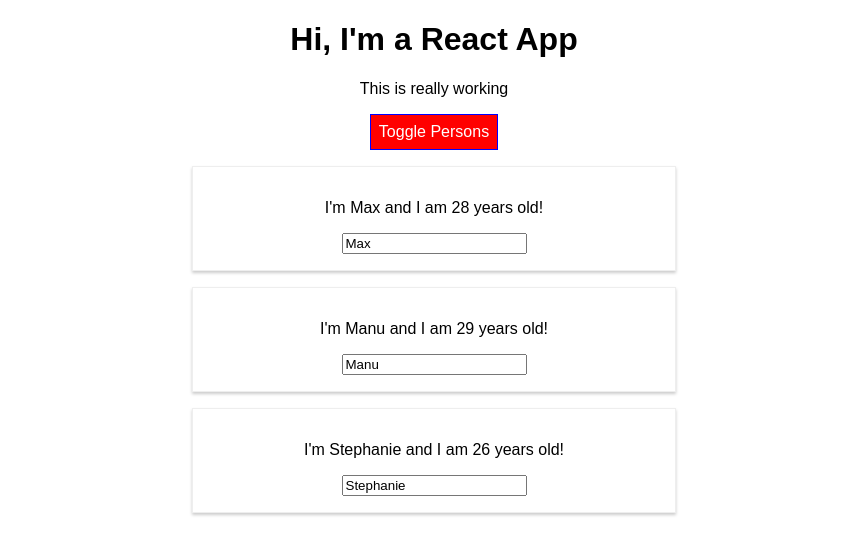
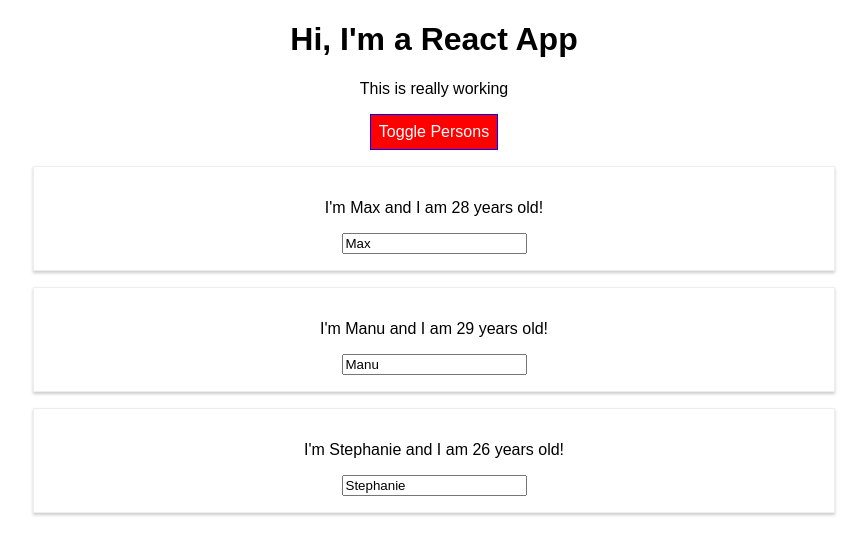
Before and after one commit to mhabzda/react-complete-guide, a React (Create React App) app: page / in a window 1280 px wide. Both pictures are taken after a click on the button "Toggle Persons". Shown: the top 554 px of the page, without its empty margins (206-1073 px from the left). Built offline with nearby package versions, Linux system fonts and the light colour scheme.

Commit message:
Delete Radium styling for eject (to work on CSS modules)

```diff
--- a/src/App.js
+++ b/src/App.js
@@ -1,7 +1,6 @@
 import React, {Component} from 'react';
 import './App.css';
 import Person from './Person/Person';
-import Radium, {StyleRoot} from 'radium';
 
 class App extends Component {
   state = {
@@ -46,17 +45,13 @@
   };
 
   render() {
-    const style = {
+    const buttonStyle = {
       backgroundColor: 'green',
       color: 'white',
       font: 'inherit',
       border: '1px solid blue',
       padding: '8px',
-      cursor: 'pointer',
-      ':hover': {
-        backgroundColor: 'lightgreen',
-        color: 'black'
-      }
+      cursor: 'pointer'
     };
 
     let persons = null;
@@ -75,11 +70,7 @@
         </div>
       );
 
-      style.backgroundColor = 'red';
-      style[':hover'] = {
-        backgroundColor: 'salmon',
-        color: 'black'
-      }
+      buttonStyle.backgroundColor = 'red';
     } else {
       persons = null;
     }
@@ -93,19 +84,17 @@
     }
 
     return (
-      <StyleRoot>
       <div className="App">
         <h1>Hi, I'm a React App</h1>
         <p className={classes.join(' ')}>This is really working</p>
         <button
-            style={style}
+          style={buttonStyle}
           onClick={this.togglePersonsHandler}>Toggle Persons
         </button>
         {persons}
       </div>
-      </StyleRoot>
     );
   }
 }
 
-export default Radium(App);
+export default App;
--- a/src/Person/Person.js
+++ b/src/Person/Person.js
@@ -1,16 +1,9 @@
 import React from "react";
 import './Person.css';
-import Radium from "radium";
 
 const person = (props) => {
-  const style = {
-    '@media (min-width: 500px)' : {
-      width: '450px'
-    }
-  };
-
   return (
-    <div className="Person" style={style}>
+    <div className="Person">
       <p onClick={props.click}>I'm {props.name} and I am {props.age} years old!</p>
       <p>{props.children}</p>
       <input type="text" onChange={props.changed} value={props.name}/>
@@ -18,4 +11,4 @@
   )
 };
 
-export default Radium(person);
+export default person;
```
Lines whose indentation alone changed are shown as unchanged.
